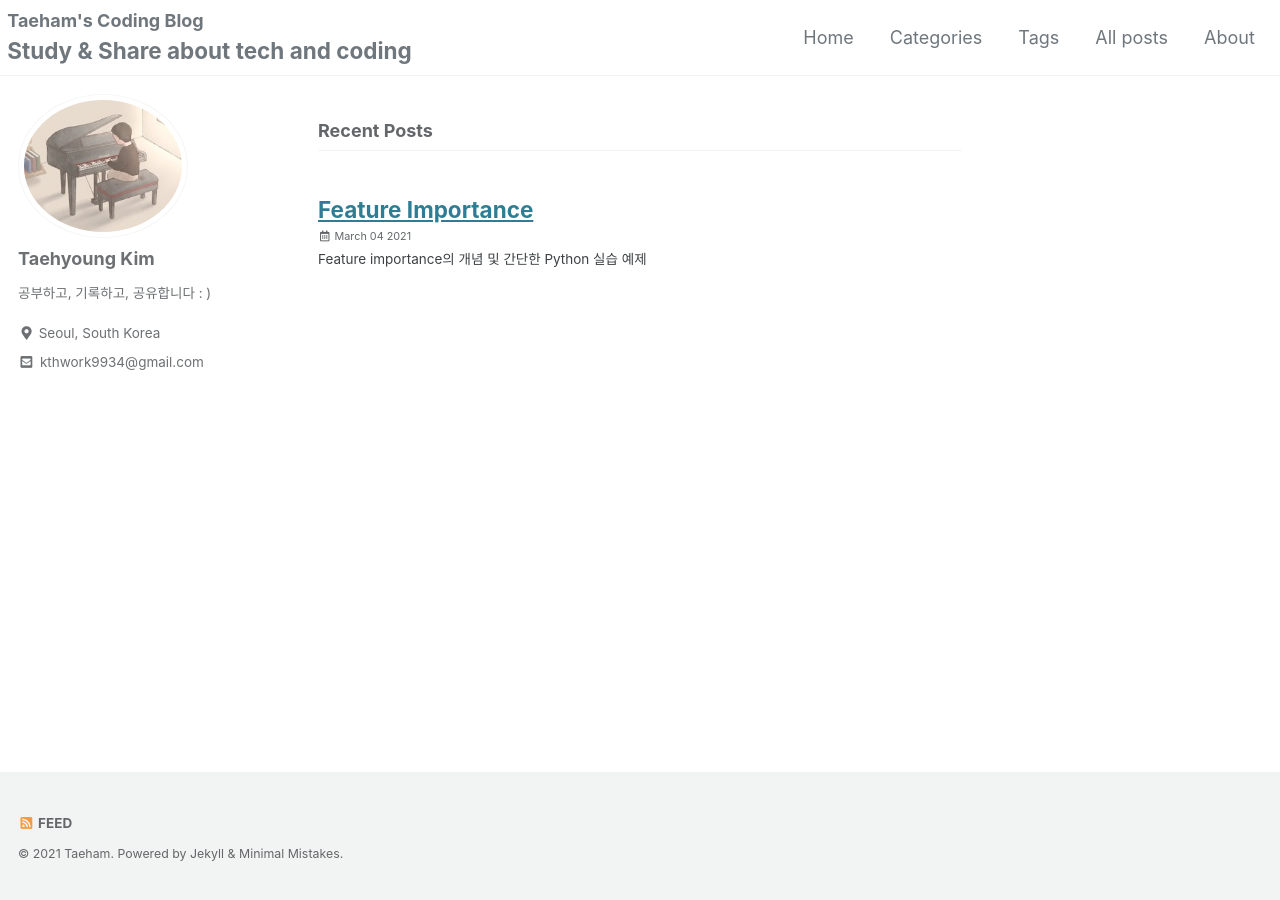
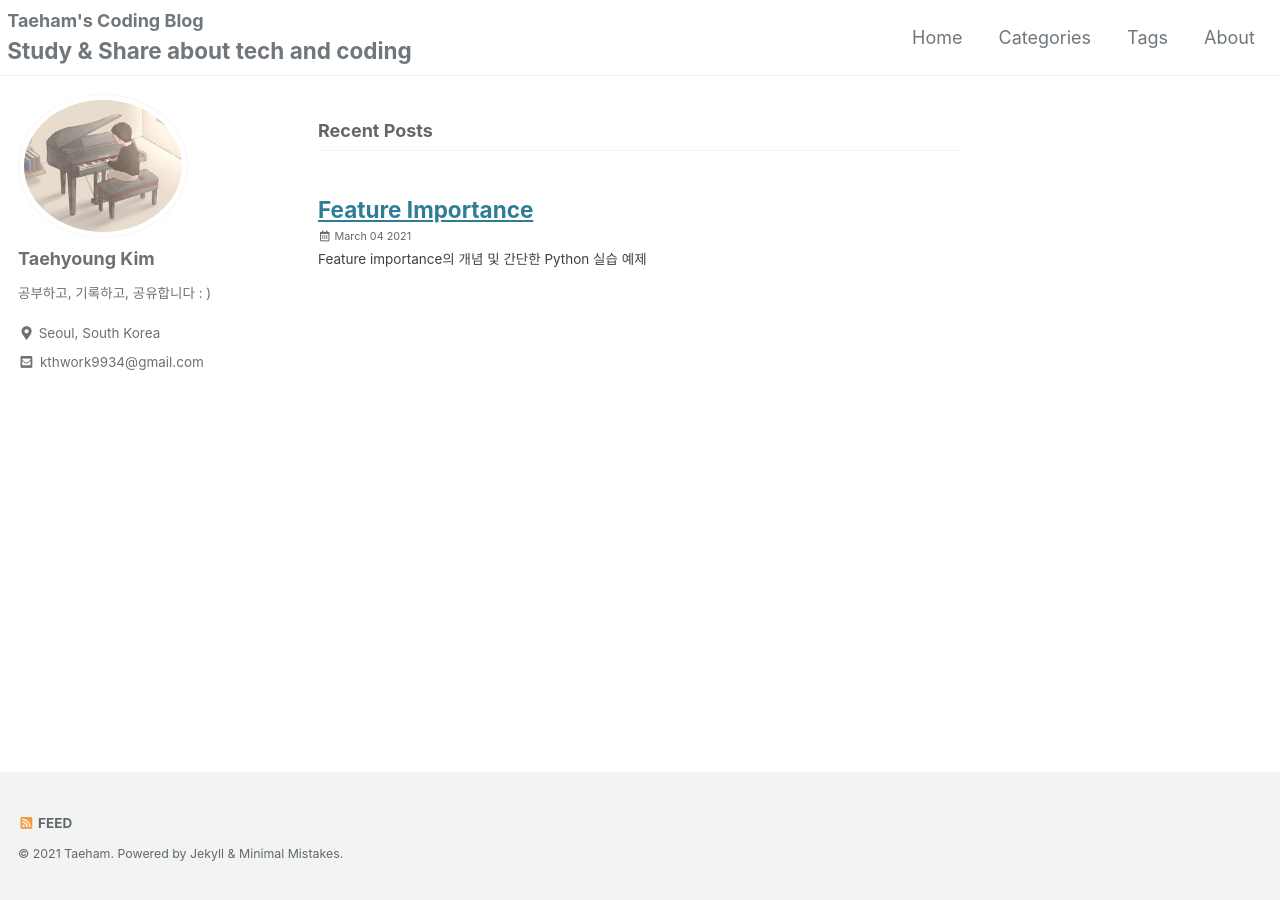
Before and after one commit to kthworks/kthworks.github.io, a Jekyll site: the page built from index.html, in a window 1280 px wide. Built offline with Jekyll 4.4.1, drawn with Linux system fonts in a browser that asks for light colours; cached includes are drawn as plain includes; the list of posts is cut into pages by our own code.

Commit message:
Update navigation.yml

```diff
--- a/_data/navigation.yml
+++ b/_data/navigation.yml
@@ -8,9 +8,6 @@ main:
 
   - title: "Tags"
     url: /tags/
-
-  - title: "All posts"
-    url: /all_posts/
 
   - title: "About"
     url: /about/
```
